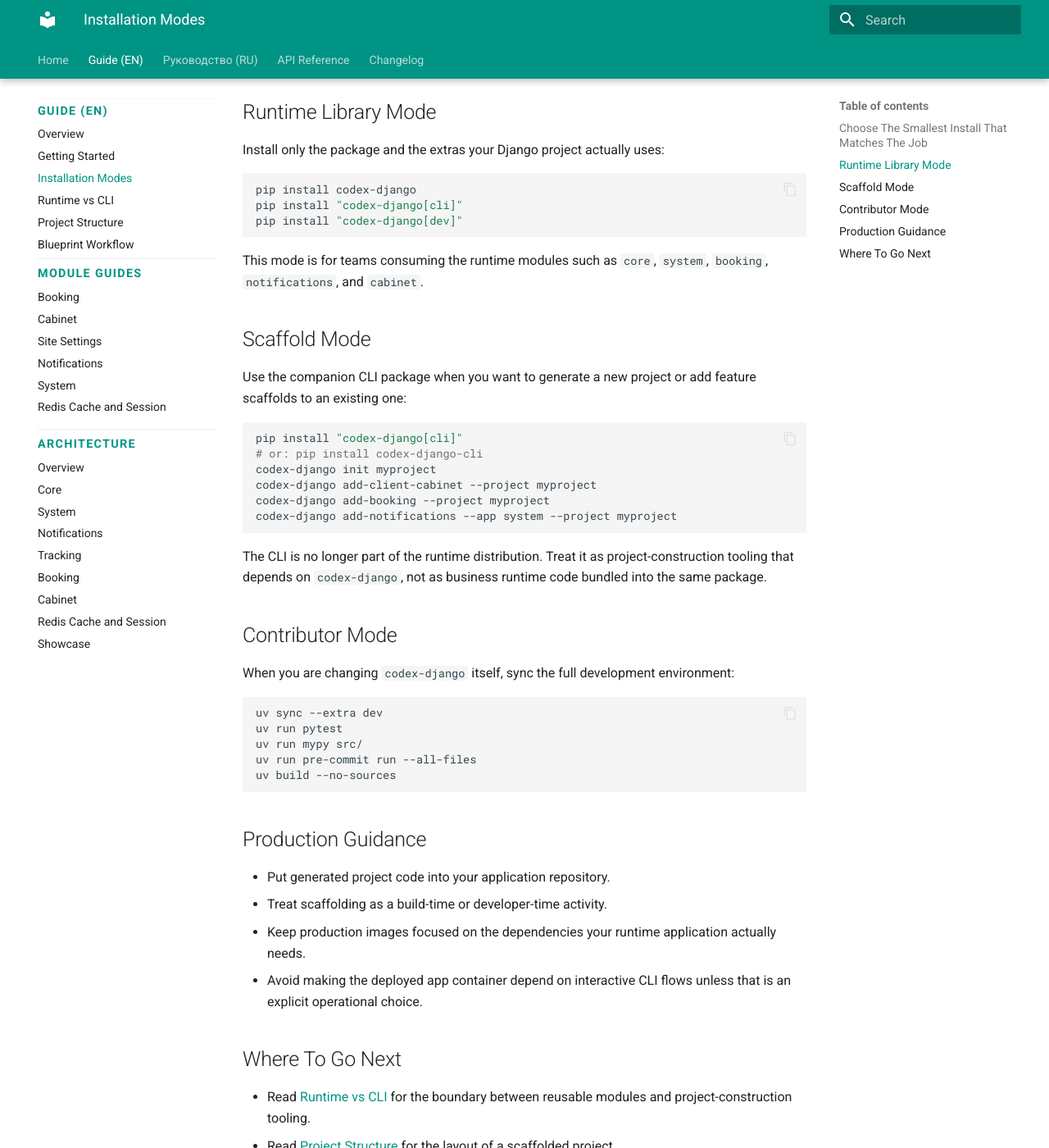
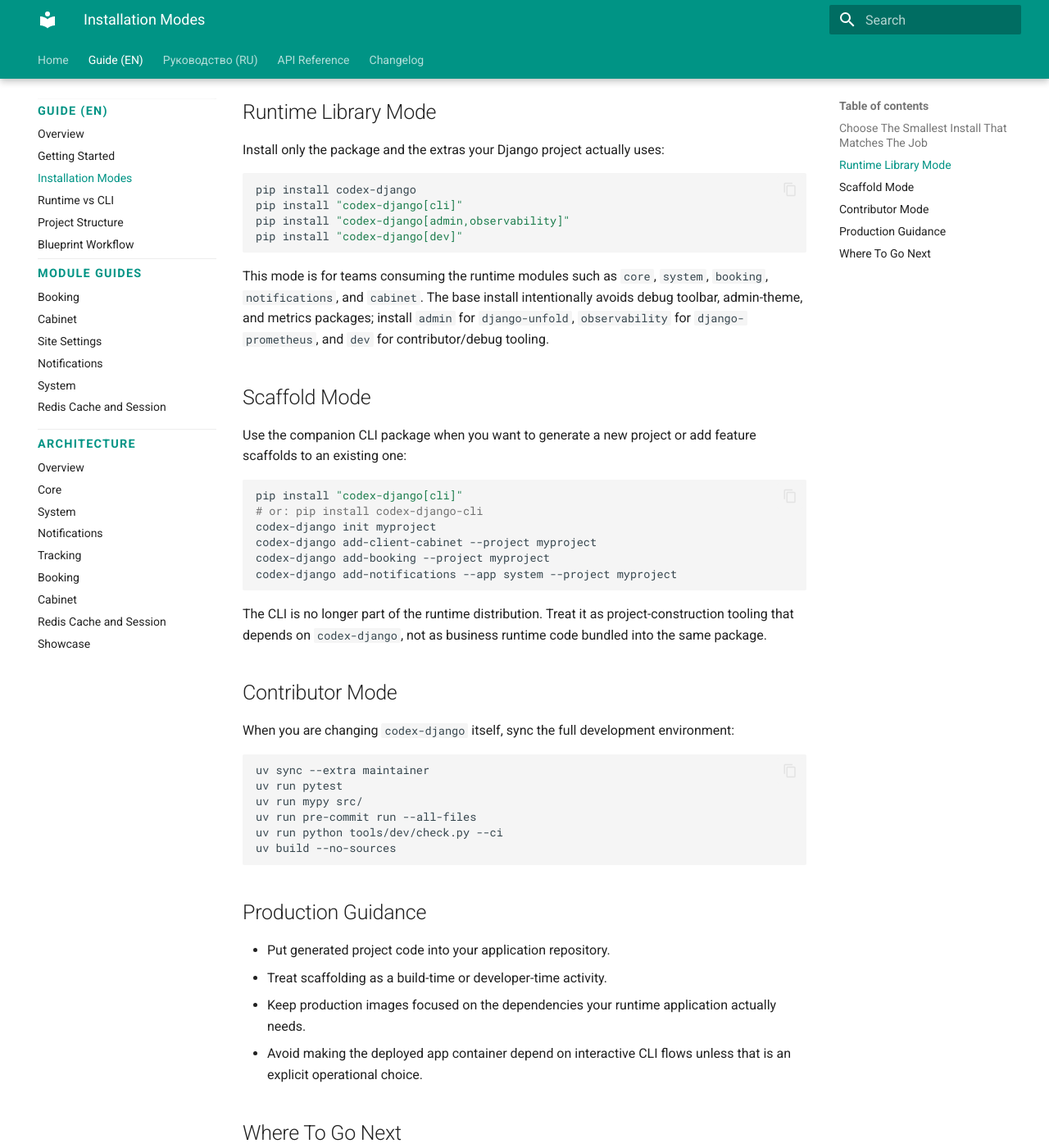
Before and after one commit to CodexDLC/codex-django, an MkDocs documentation site: the page built from docs/en/guides/installation-modes.md, in a window 1280 px wide and 1400 px high, scrolled down 360 px. Shown: the whole window at 82% size. Built offline with MkDocs 1.6.1 and Material for MkDocs 9.7.7, drawn with Linux system fonts in a browser that asks for light colours; the version menu is left out.

Commit message:
packaging: move tooling dependencies to extras

````diff
--- a/docs/en/guides/installation-modes.md
+++ b/docs/en/guides/installation-modes.md
@@ -17,10 +17,13 @@ Install only the package and the extras your Django project actually uses:
 ```bash
 pip install codex-django
 pip install "codex-django[cli]"
+pip install "codex-django[admin,observability]"
 pip install "codex-django[dev]"
 ```
 
 This mode is for teams consuming the runtime modules such as `core`, `system`, `booking`, `notifications`, and `cabinet`.
+The base install intentionally avoids debug toolbar, admin-theme, and metrics packages; install `admin` for `django-unfold`,
+`observability` for `django-prometheus`, and `dev` for contributor/debug tooling.
 
 ## Scaffold Mode
 
@@ -43,10 +46,11 @@ Treat it as project-construction tooling that depends on `codex-django`, not as
 When you are changing `codex-django` itself, sync the full development environment:
 
 ```bash
-uv sync --extra dev
+uv sync --extra maintainer
 uv run pytest
 uv run mypy src/
 uv run pre-commit run --all-files
+uv run python tools/dev/check.py --ci
 uv build --no-sources
 ```
 
````
Also changed, not shown: CHANGELOG.md (+1 -0 lines), README.md (+5 -1 lines), docs/ru/guides/installation-modes.md (+5 -1 lines), pyproject.toml (+5 -3 lines), 2 other files.
